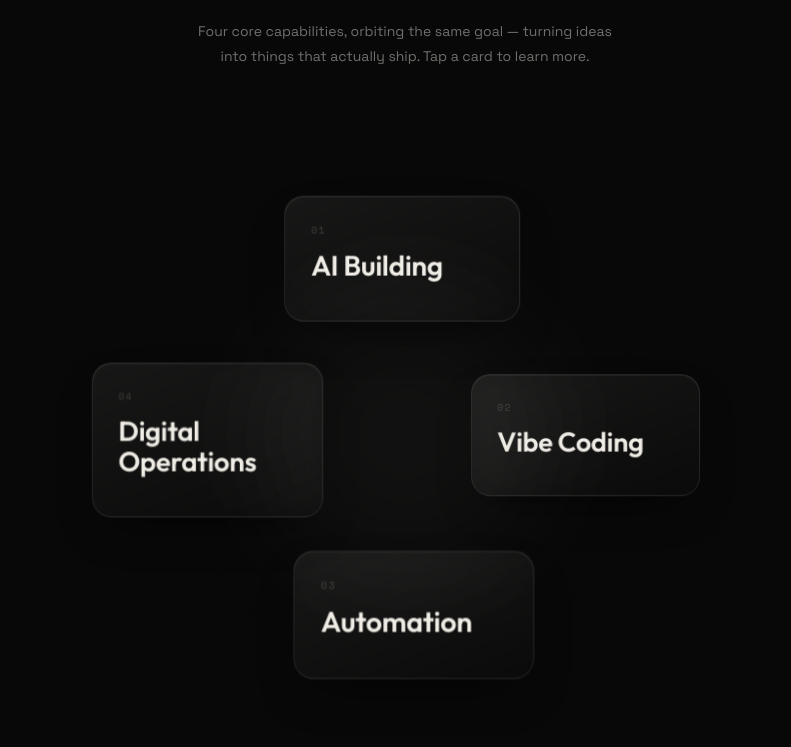
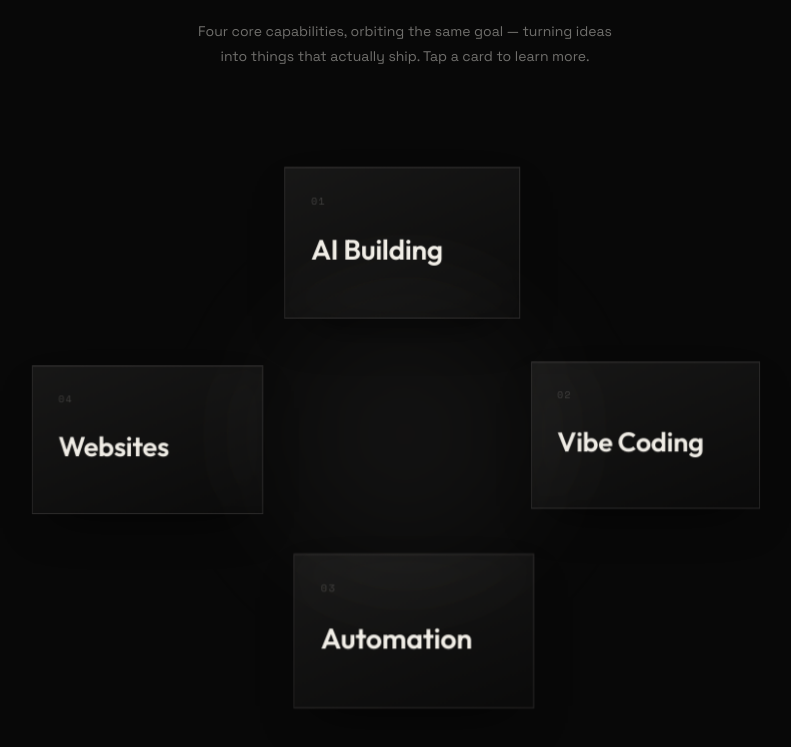
Before and after one commit to rjkowdeeng-tech/portfolio, a plain HTML site: page index.html in a window 1280 px wide. Shown: the part 2278-3025 px from the top of the page, without its empty margins (345-1136 px from the left). Drawn offline with nearby package versions, Linux system fonts and the light colour scheme.

Commit message:
focus areas updated

```diff
--- a/index.html
+++ b/index.html
@@ -681,10 +681,10 @@
   transform: translate(-50%, -50%) translate(var(--ox, 0px), var(--oy, 0px));
   z-index: 1;
 }
-.focus-slot--n { --ox: 0px;    --oy: -184px; }
-.focus-slot--e { --ox: 190px;  --oy: 0px;    }
-.focus-slot--s { --ox: 0px;    --oy: 184px;  }
-.focus-slot--w { --ox: -190px; --oy: 0px;    }
+.focus-slot--n { --ox: 0px;    --oy: -200px; }
+.focus-slot--e { --ox: 250px;  --oy: 0px;    }
+.focus-slot--s { --ox: 0px;    --oy: 200px;  }
+.focus-slot--w { --ox: -250px; --oy: 0px;    }
 
 /* ---- the floating glass card ---- */
 .focus-card {
@@ -692,11 +692,11 @@
   width: 100%;
   display: flex;
   flex-direction: column;
-  gap: 12px;
+  gap: 25px;
   padding: 26px 26px 28px;
-  text-align: left;
+  text-align: center;
   border: 1px solid var(--border);
-  border-radius: 20px;
+  border-radius: 0px;
   background: linear-gradient(158deg, rgba(240,237,230,0.07), rgba(240,237,230,0.015));
   backdrop-filter: blur(14px) saturate(125%);
   -webkit-backdrop-filter: blur(14px) saturate(125%);
@@ -1702,8 +1702,8 @@
         <div class="focus-slot focus-slot--w">
           <button class="focus-card" type="button" aria-expanded="false">
             <span class="focus-card-num">04</span>
-            <span class="focus-card-title">Digital Operations</span>
-            <span class="focus-card-desc">Keeping the digital side of a business running — systems, content, and processes organized so the day just works.</span>
+            <span class="focus-card-title">Websites</span>
+            <span class="focus-card-desc">Responsive, intentional sites built with HTML, CSS, and JavaScript — AI-assisted from first prompt to final polish.</span>
           </button>
         </div>
 
```
